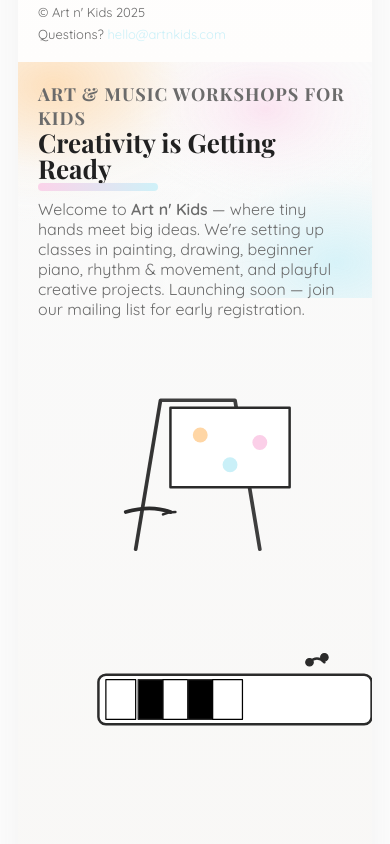
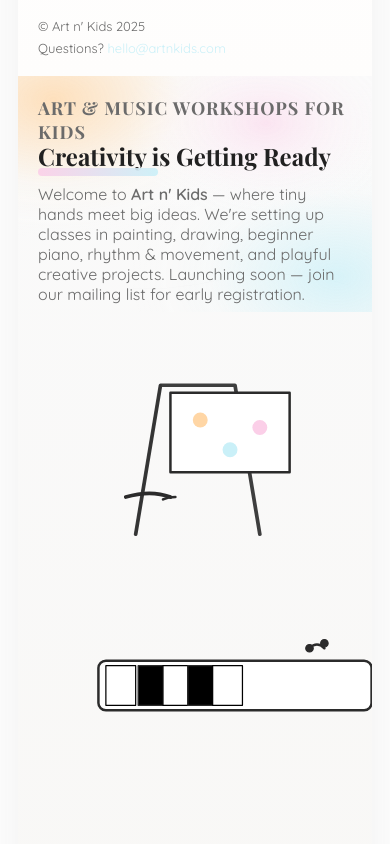
Before and after one commit to filastra/artnkids-under-construction, a plain HTML site: page index.html in a window 390 px wide. Shown: the top 844 px of the page. Drawn offline with nearby package versions, Linux system fonts and the light colour scheme.

Commit message:
Add index.html

```diff
--- a/index.html
+++ b/index.html
@@ -152,11 +152,13 @@
     .illustration{width:46%}
     h1{font-size:32px}
   }
-  @media (max-width:420px){
-    h1{font-size:26px}
+  @media (max-width:430px){
+    h1{font-size:24px}
     .illustration{width:100%}
     .panel{padding:20px}
     .hero{padding:20px}
+    .lable{font-size:12px;text-align:center}
+
   }
 
   /* accessibility focus */
```
